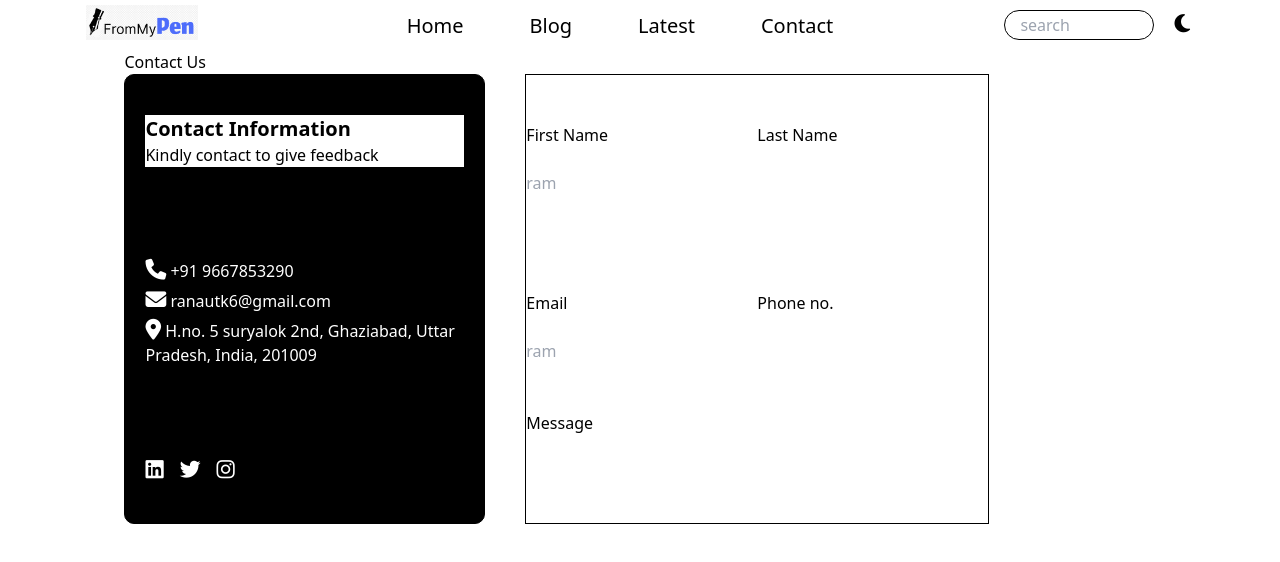
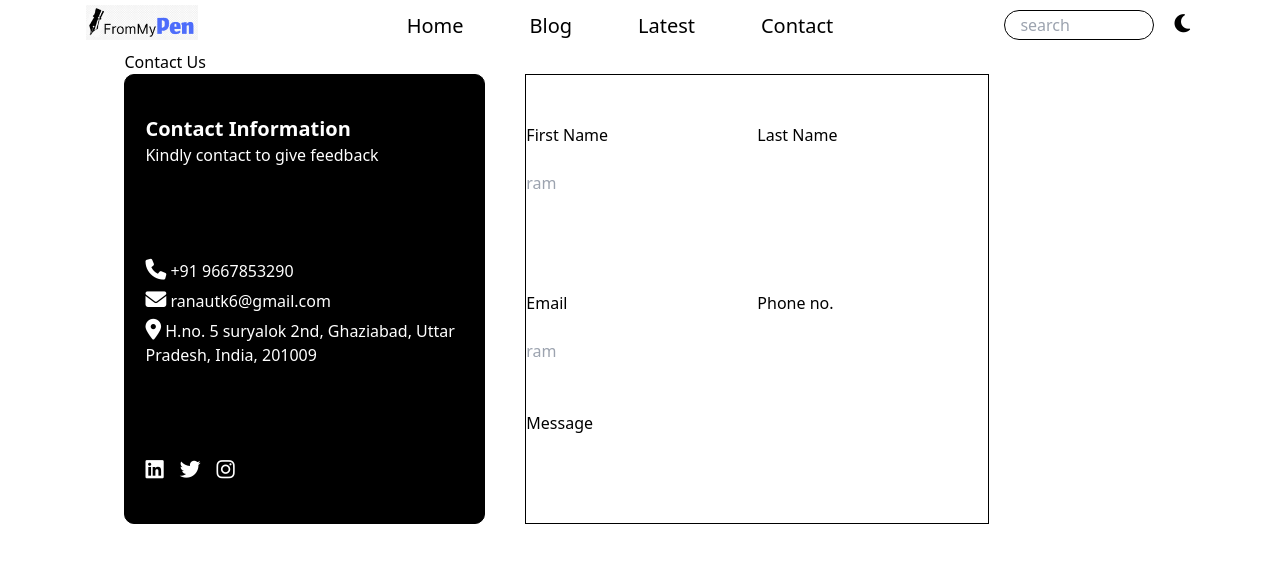
Before and after one commit to Kartik-Ranaut/From-My-Pen-Blog-app, a React (Create React App) app: page / in a window 1280 px wide. Both pictures are taken after a click on the link "Contact". Shown: the top 562 px of the page. Built offline with nearby package versions, Linux system fonts and the light colour scheme.

Commit message:
color correction in contact

```diff
--- a/src/Components/Contact.js
+++ b/src/Components/Contact.js
@@ -6,7 +6,7 @@ export default function Contact() {
       <h1>Contact Us</h1>
       <div className='contactmainform flex'>
         <div className='contactinfo'>
-          <div>
+          <div className='headingcontact'>
             <h2 className='font-bold text-xl'>Contact Information</h2>
             <h4>Kindly contact to give feedback</h4>
           </div>
--- a/src/index.css
+++ b/src/index.css
@@ -242,3 +242,8 @@ table{
     background-color: inherit;
     color: var(--background-color);
 }
+
+.headingcontact h2,.headingcontact h4{
+    background-color: var(--text-color);
+    color: var(--background-color);
+}
```
